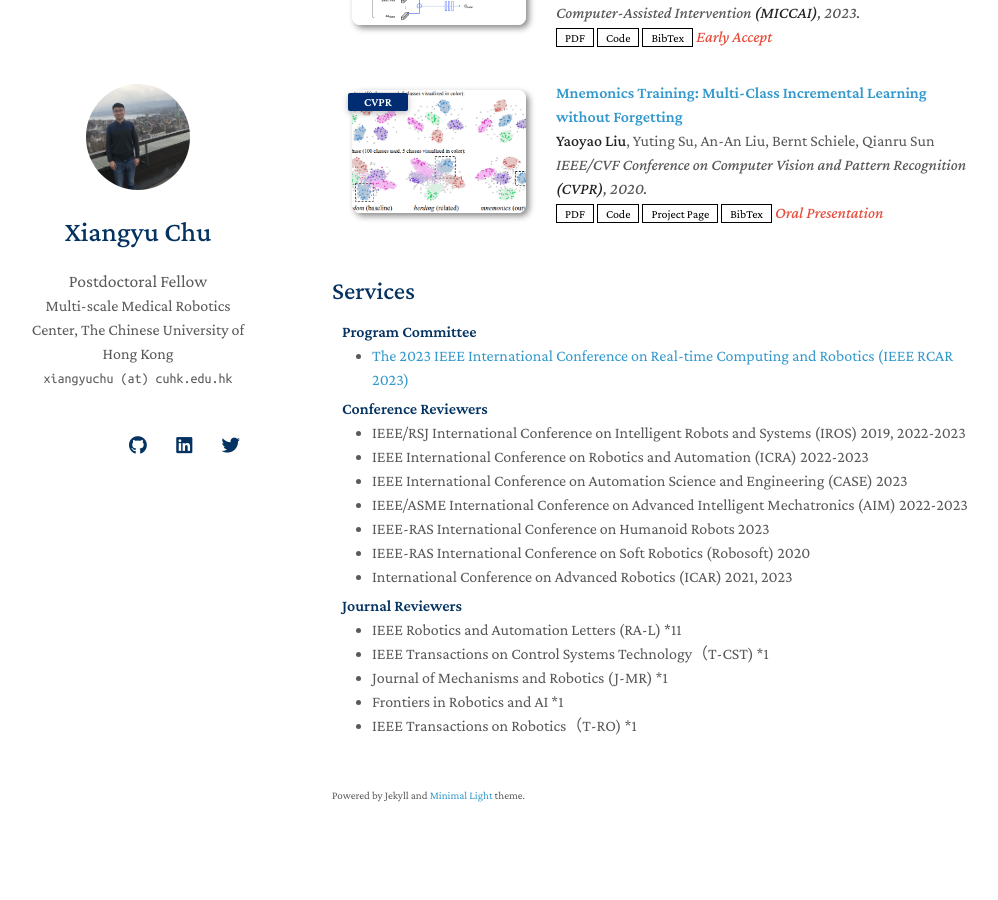
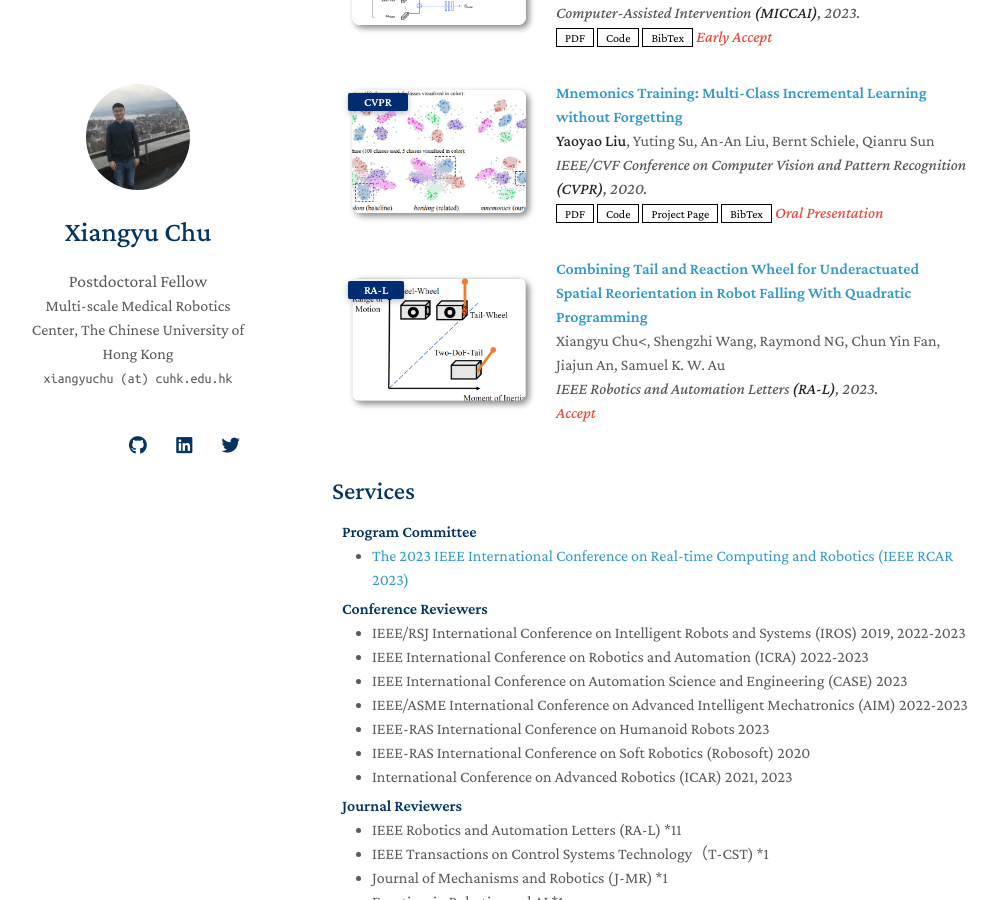
Before and after one commit to xiangyuchu03/xiangyuchu03.github.io, a Jekyll site: the page built from index.md, in a window 1280 px wide and 900 px high, scrolled down 975 px. Shown: the whole window, without its empty margins (138-1136 px from the left). Built offline with Jekyll 4.4.1, drawn with Linux system fonts in a browser that asks for light colours; nearby versions of some CDN libraries; a style sheet for code colours, icons or effects is not loaded; our own code applies the rules of GitHub Pages for plain Markdown files; before the commit the page ends 1851 px from its top, so only the background shows below that.

Commit message:
Update publications.yml

```diff
--- a/_data/publications.yml
+++ b/_data/publications.yml
@@ -20,3 +20,13 @@ main:
     bibtex: https://class-il.mpi-inf.mpg.de/mnemonics/
     notes: Oral Presentation
     image: ./assets/img/teaser_example.png
+
+  - title: Combining Tail and Reaction Wheel for Underactuated Spatial Reorientation in Robot Falling With Quadratic Programming
+    authors: Xiangyu Chu<, Shengzhi Wang, Raymond NG, Chun Yin Fan, Jiajun An, Samuel K. W. Au
+    conference_short: RA-L
+    conference: IEEE Robotics and Automation Letters  <strong>(RA-L)</strong>, 2023.
+    pdf:
+    code:
+    bibtex:
+    image: ./assets/img/RAL2023_flying_car.png
+    notes: Accept
```
